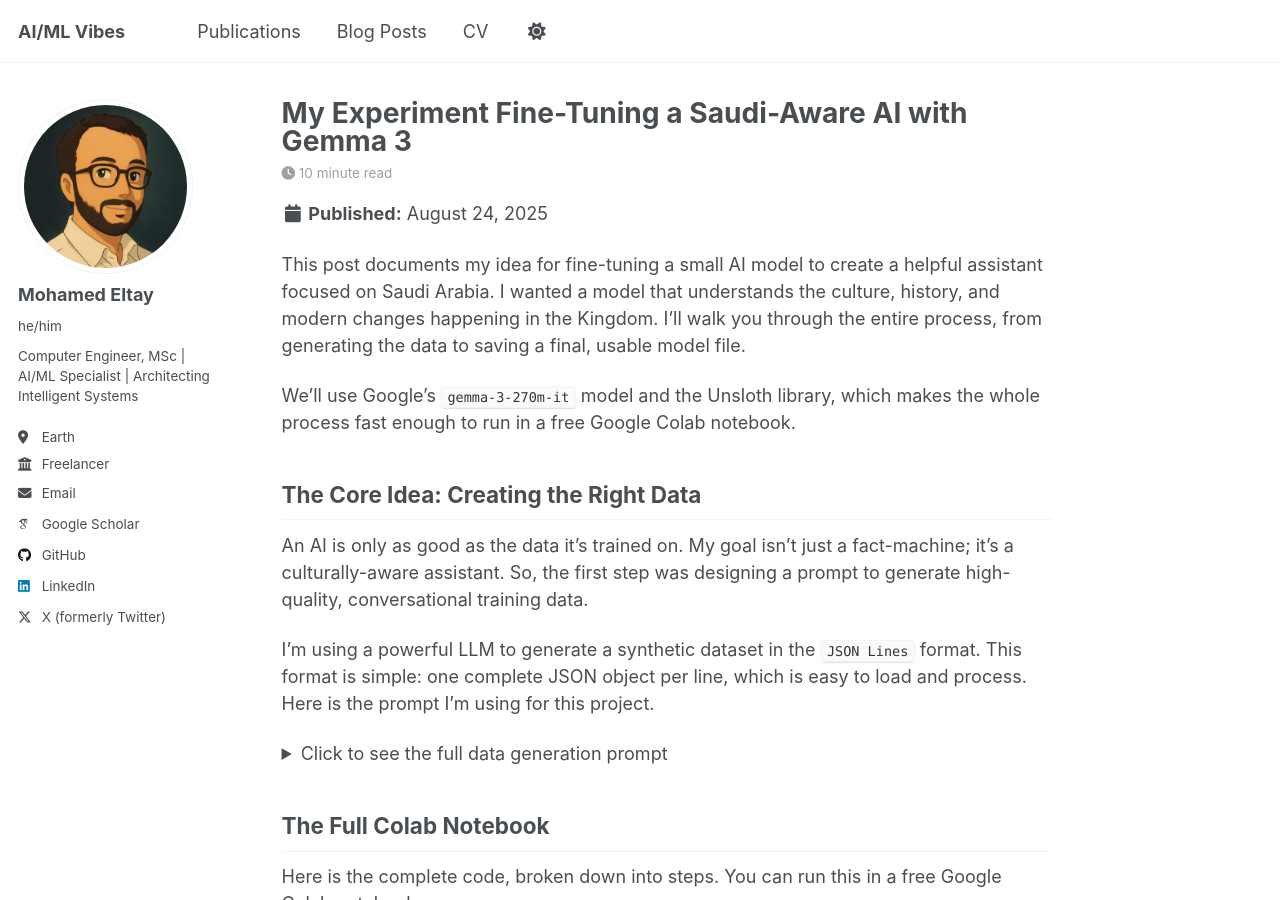
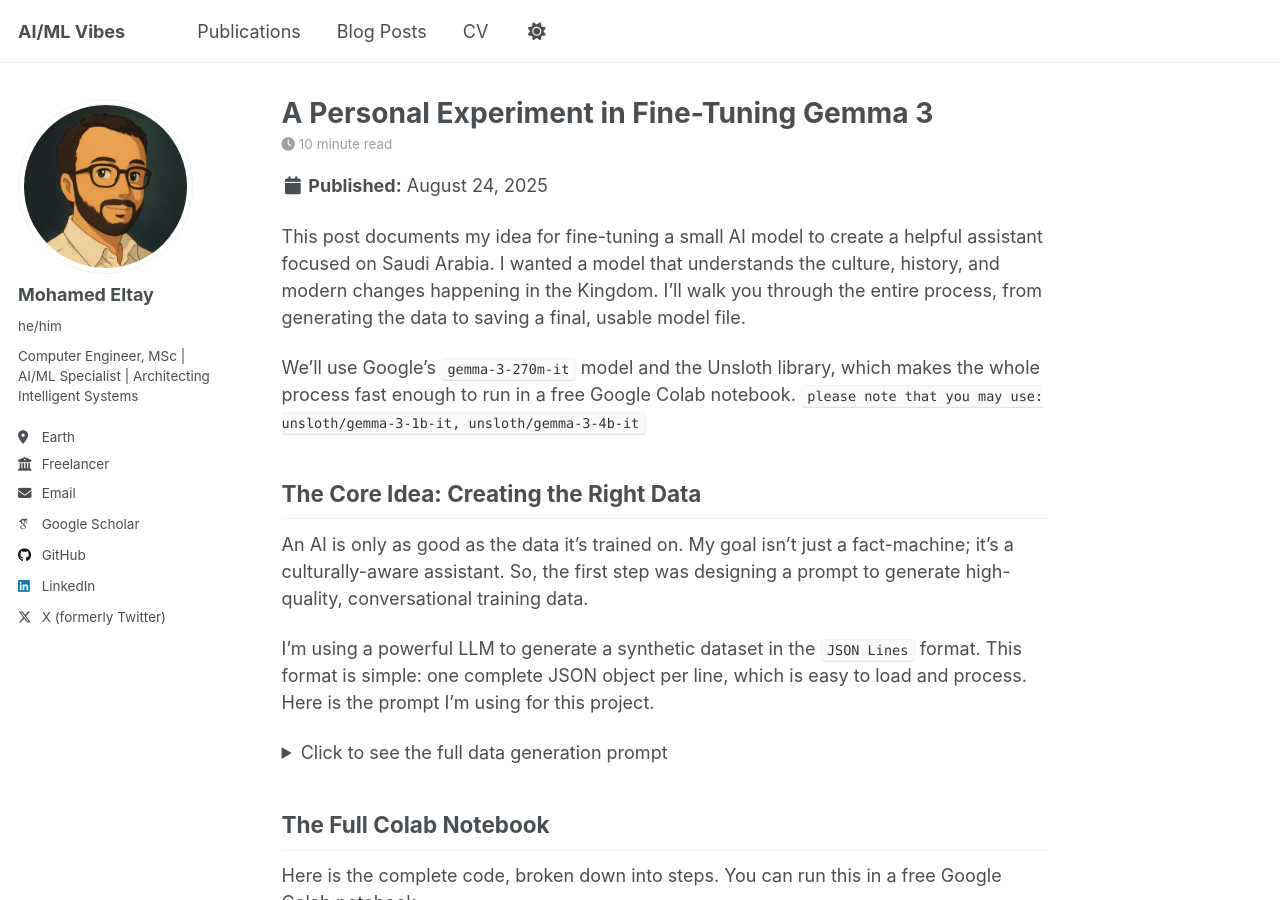
Before and after one commit to eltay89/eltay89.github.io, a Jekyll site: the page built from _posts/2025-08-24-fine-tune-gemma3-saudi-unsloth.md, in a window 1280 px wide and 900 px high. Built offline with Jekyll 4.4.1, drawn with Linux system fonts in a browser that asks for light colours; some web fonts are replaced; a script that is not in the unit is left out.

Commit message:
Update 2025-08-24-fine-tune-gemma3-saudi-unsloth.md

```diff
--- a/_posts/2025-08-24-fine-tune-gemma3-saudi-unsloth.md
+++ b/_posts/2025-08-24-fine-tune-gemma3-saudi-unsloth.md
@@ -1,5 +1,5 @@
 ---
-title: 'My Experiment Fine-Tuning a Saudi-Aware AI with Gemma 3'
+title: 'A Personal Experiment in Fine-Tuning Gemma 3'
 date: 2025-08-24
 permalink: /posts/2025/08/fine-tune-gemma3-saudi-unsloth/
 tags:
@@ -13,6 +13,7 @@
 This post documents my idea for fine-tuning a small AI model to create a helpful assistant focused on Saudi Arabia. I wanted a model that understands the culture, history, and modern changes happening in the Kingdom. I'll walk you through the entire process, from generating the data to saving a final, usable model file.
 
 We'll use Google's `gemma-3-270m-it` model and the Unsloth library, which makes the whole process fast enough to run in a free Google Colab notebook.
+`please note that you may use: unsloth/gemma-3-1b-it, unsloth/gemma-3-4b-it`
 
 ## The Core Idea: Creating the Right Data
 
```
